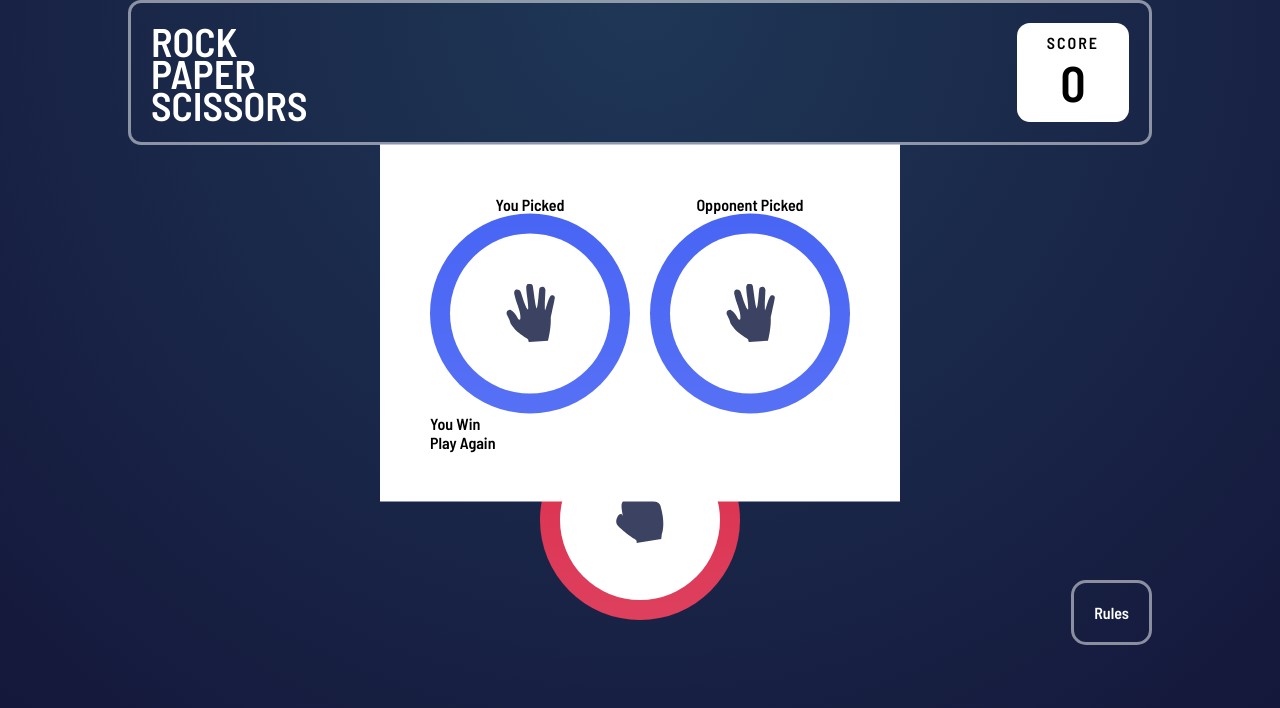
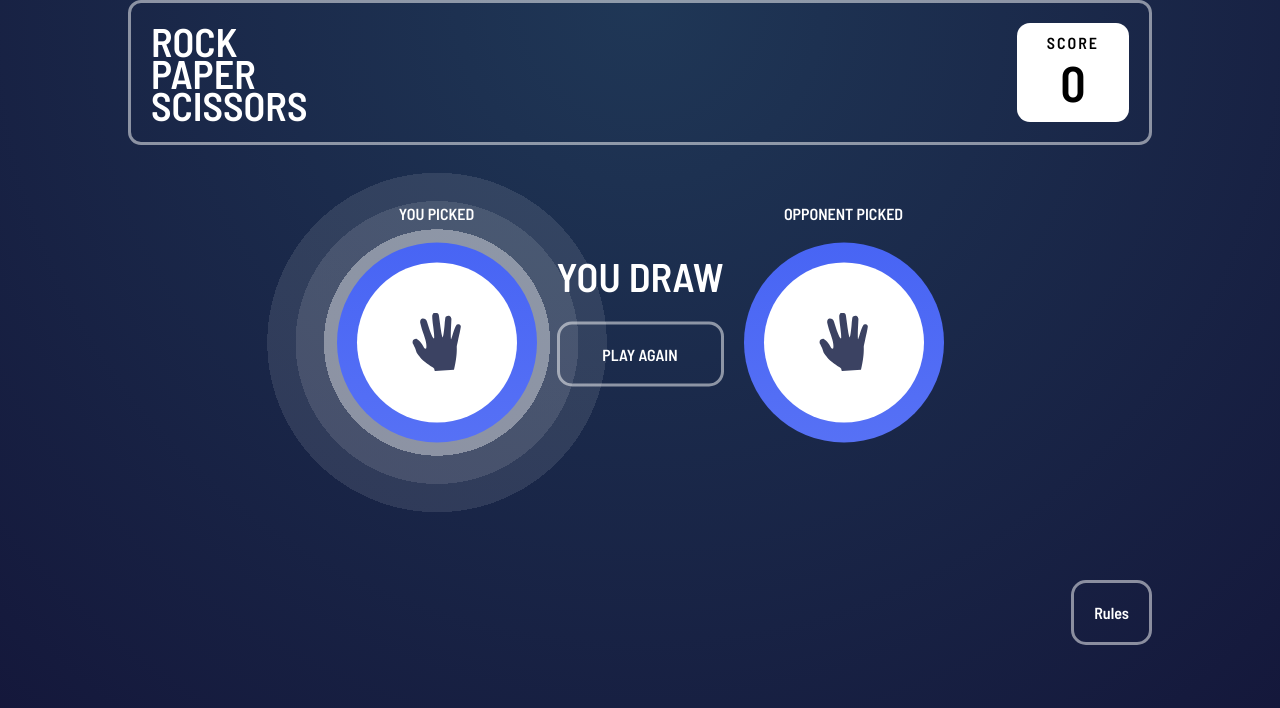
Before and after one commit to PunchyouAl/rockpaperscissors, a plain HTML site: page index.html in a window 1280 px wide. Both pictures are taken after a click on the element 495 px from the left and 270 px from the top of the page. Drawn offline with Linux system fonts and the light colour scheme.

Commit message:
results modal

```diff
--- a/index.html
+++ b/index.html
@@ -66,6 +66,12 @@
             </div>
           </div>
 
+          <div class="playAgain">
+            <div class="winStatus">You Win</div>
+            <div class="playAgainButton">Play Again</div>
+          </div>
+
+
 
           <div class="pickInner">
             <div class="heading">
@@ -78,9 +84,9 @@
 
         </div>
 
-        <div class="winStatus">You Win</div>
 
-        <div class="playAgainButton">Play Again</div>
+
+
 
       </div>
 
--- a/scripts/script.js
+++ b/scripts/script.js
@@ -3,6 +3,9 @@ const rulesButton = document.querySelector('.rulesButton');
 const gameButtons = document.querySelectorAll('.gameButton');
 const rulesModal = document.querySelector('.rulesModal');
 const resultsModal = document.querySelector('.resultsModal');
+const buttonPicker = document.querySelector('.buttonPicker');
+const winStatus = document.querySelector('.winStatus');
+const playAgain = document.querySelector('.playAgainButton');
 const imgArr = ['<div class="gameButton" id="paper" data-choose="0"><div class="ringWhite"><img src="images/icon-paper.svg" alt="paperButton"></div></div>', '<div class="gameButton" id="scissors" data-choose="1"><div class="ringWhite"><img src="images/icon-scissors.svg" alt="scissorsButton"></div></div>', '<div class="gameButton" id="rock" data-choose="2"><div class="ringWhite"><img src="images/icon-rock.svg" alt="rockButton"></div></div>']
 
 let status = '';
@@ -65,6 +68,10 @@ function play() {
           // code block
       }
 
+      buttonPicker.classList.add('hidden');
+
+      console.log({status});
+
       updateScore(status);
       handleModal(userChoice, randomChoice);
 
@@ -74,6 +81,8 @@ function handleModal(user, ran) {
 
     const userArea = resultsModal.querySelector('#userPick');
     const oppArea = resultsModal.querySelector('#oppPick');
+
+    let winningButton;
 
     userArea.innerHTML = '';
     oppArea.innerHTML = '';
@@ -88,7 +97,16 @@ function handleModal(user, ran) {
 
     resultsModal.classList.add('active');
 
-    console.log(`You ${status}`);
+    winStatus.innerHTML = `You ${status}`;
+
+
+    if (status = 'win') {
+        winningButton = userArea.querySelector('.gameButton');
+    } else if (status = 'lose') {
+        winningButton = oppArea.querySelector('.gameButton');
+    }
+
+    winningButton.classList.add('won');
 
 }
 
@@ -99,5 +117,11 @@ function updateScore(status) {
       }
 }
 
+function init() {
+    resultsModal.classList.toggle('active');
+    buttonPicker.classList.toggle('hidden');
+}
+
 gameButtons.forEach(button => button.addEventListener('click', play));
 rulesButton.addEventListener('click', () => {rulesModal.classList.toggle('active')});
+playAgain.addEventListener('click', init);
--- a/style/style.css
+++ b/style/style.css
@@ -81,6 +81,13 @@ body {
     background-size: 50%;
     background-repeat: no-repeat;
     background-position: center;
+    transition-duration: 0.2s;
+}
+
+.buttonPicker.hidden {
+    opacity: 0;
+    transform: translateY(-50px);
+    pointer-events: none;
 }
 
 .buttonPicker .buttonHolder {
@@ -136,18 +143,38 @@ body {
     position: absolute;
     top: 50%;
     left: 50%;
+    width: 100%;
     transform: translate(-50%, -30%);
     opacity: 0;
-    background: #ffffff;
+    background: transparent;
+    color: #ffffff;
     padding: 50px;
     transition-duration: 0.2s;
     pointer-events: none;
+    text-transform: uppercase;
+    text-align: center;
 }
 
 .resultsModal.active {
     transform: translate(-50%, -50%);
     opacity: 1;
     pointer-events: all;
+}
+
+.winStatus {
+    color: #ffffff;
+    font-size: 40px;
+    line-height: 0.8;
+}
+
+.playAgainButton {
+    margin-top: 30px;
+    padding: 20px;
+    border: 3px solid rgba(255,255,255,0.5);
+    color: white;
+    border-radius: 15px;
+    cursor: pointer;
+    transition-duration: 0.2s;
 }
 
 .pickOuter {
@@ -161,8 +188,25 @@ body {
     text-align: center;
 }
 
-.pickOuter .pickInner:nth-child(1) {
+.pickOuter .pickInner .pick {
+    margin-top: 20px;
+}
+
+.pickOuter .pickInner:first-child {
     padding-right: 20px;
+}
+
+.pickOuter .pickInner:last-child {
+    padding-left: 20px;
+}
+
+.gameButton.won::before {
+    content: '';
+    position: absolute;
+    width: 200%;
+    height: 200%;
+    background-image: radial-gradient(rgb(255 255 255 / 0.5) 0%, rgb(255 255 255 / 0.5) 40%, rgb(255 255 255 / 0.2) 40%, rgb(255 255 255 / 0.2) 50%, rgb(255 255 255 / 0.1) 50%, rgb(255 255 255 / 0.1) 60%, transparent 60%);
+    z-index: -1;
 }
 
 
```
